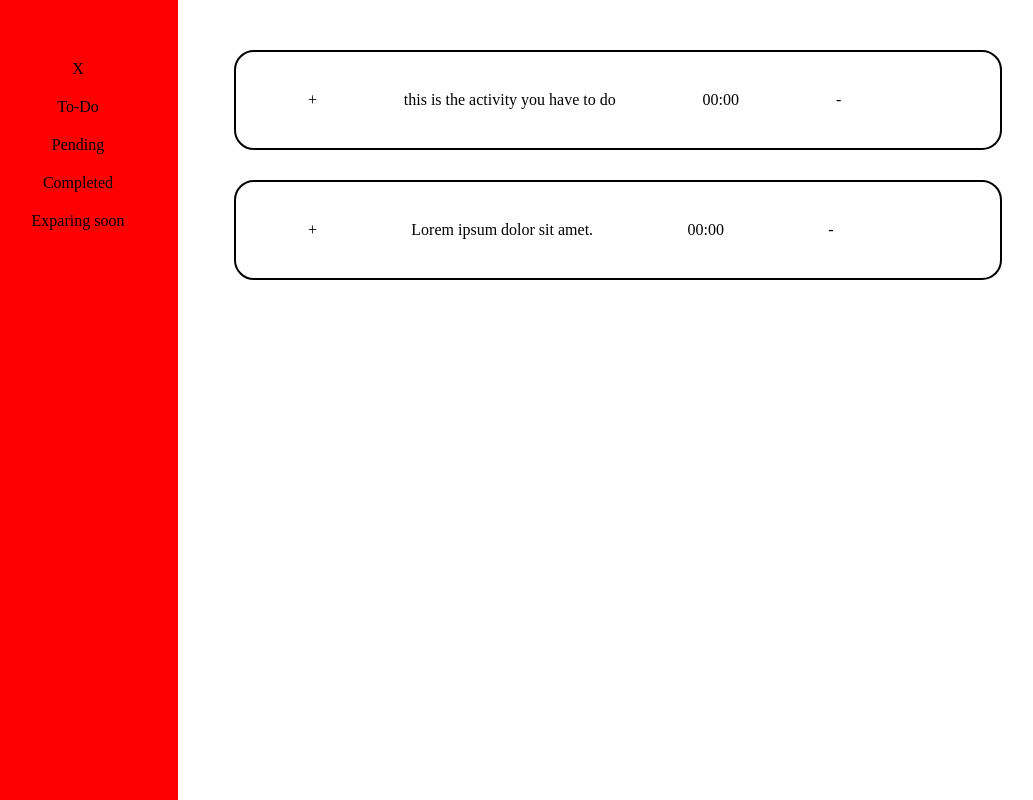
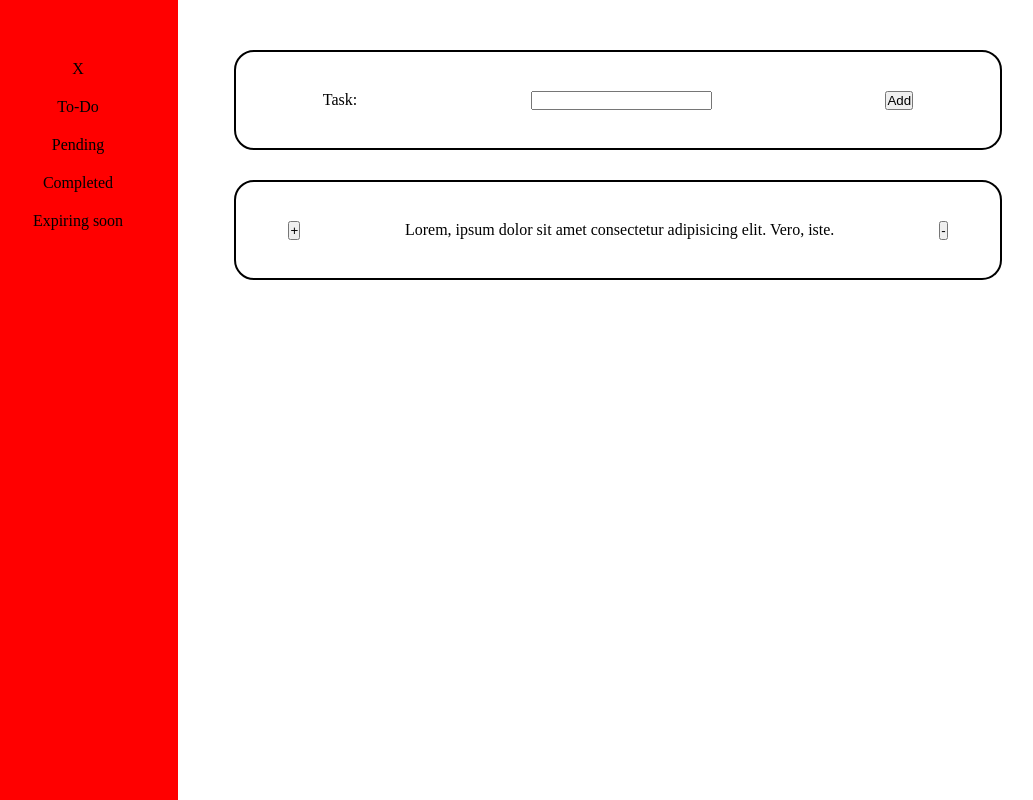
Before and after one commit to rantony23/ToDoListApp, a plain HTML site: page src/index.html in a window 1280 px wide. Shown: the whole page, without its empty margins (22-1055 px from the left). Drawn offline with Linux system fonts and the light colour scheme.

Commit message:
re making body app and adding new style

```diff
--- a/src/index.css
+++ b/src/index.css
@@ -3,6 +3,7 @@
     padding: 0;
     box-sizing: border-box;
 }
+/* Navbar */
 header{
     width: 100vw;
     height: 100vh;
@@ -31,39 +32,6 @@ header{
 .categories-container{
     display: none;
 }
-.body-app{
-    width: 100%;
-    display: flex;
-    flex-wrap: wrap;
-    gap: 30px;
-    margin: 50px 0 0 0;
-    justify-content: center;
-}
-.content-body-app{
-    width: 60%;
-    text-align: center;
-    height: 100px;
-    display: flex;
-    flex-wrap: nowrap;
-    border: 2px solid black;
-    border-radius: 20px;
-    justify-content: center;
-    align-items: center;
-    overflow: hidden;
-}
-.activity{
-    display: flex;
-    width: 80%;
-    justify-content: space-evenly;
-    align-items: center;
-}
-.activity,
-.adding-container{
-    padding: 0 5px;
-}
-.activity div{
-    padding: 10px;
-}
 .categories,
 #menu{
     cursor: pointer;
@@ -80,6 +48,29 @@ header{
     opacity: 0;
     visibility: hidden;
 }
+/* body */
+.body-app{
+    width: 100%;
+    display: flex;
+    flex-wrap: wrap;
+    gap: 30px;
+    margin: 50px 0 0 0;
+    justify-content: center;
+}
+
+
+.container-notes{
+    width: 60%;
+    text-align: center;
+    height: 100px;
+    display: flex;
+    flex-wrap: nowrap;
+    border: 2px solid black;
+    border-radius: 20px;
+    justify-content: space-around;
+    align-items: center;
+    overflow: hidden;
+}
 @media screen and (max-width:700px){
     .navbar{
         width: 100%;
--- a/src/index.html
+++ b/src/index.html
@@ -24,25 +24,19 @@
                 </div>
                 <div class="elements pending categories" >Pending</div>
                 <div class="elements completed categories ">Completed</div>
-                <div class="elements close categories ">Exparing soon</div>
+                <div class="elements close categories ">Expiring soon</div>
             </div>
         </section>
-        <section class="body-app">
-            <div class="content-body-app">
-                <div class="adding-container">+</div>
-                <div class="activity">
-                    <p>this is the activity you have to do</p>
-                    <div class="time">00:00</div>
-                    <div id="erase">-</div>
-                </div>
-            </div>
-            <div class="content-body-app">
-                <div class="adding-container">+</div>
-                <div class="activity">
-                    <p>Lorem ipsum dolor sit amet.</p>
-                    <div class="time">00:00</div>
-                    <div id="erase">-</div>
-                </div>
+        <section class="body-app" id="body">
+            <form class="container-notes" action="" id="writing-task">
+                <label for="task">Task:</label>
+                <input type="text" id="task" required>
+                <button type="submit" class="buttons">Add</button>
+            </form>
+            <div class="container-notes">
+                <button class="buttons" id="plus">+</button>
+                <div class="note">Lorem, ipsum dolor sit amet consectetur adipisicing elit. Vero, iste.</div>
+                <button class="buttons" id="erase">-</button>
             </div>
         </section>
     </header>
--- a/src/index.js
+++ b/src/index.js
@@ -1,10 +1,38 @@
+//notes: validate the list is not empty
+//allow the user to write down a new task and add it.
+//erase button for each task
+//checkbox, change the font color of a completed task
+
 const menu = document.getElementById('menu');
 const elements = document.querySelectorAll('.elements');
 const nav =  document.getElementById('navbar');
-console.log(elements);
+const adding = document.getElementById('adding');
+const cuerpo = document.getElementById('body');
+const borrar = document.getElementById('erase');
+let notas = document.querySelectorAll('content-body-app');
+
 menu.addEventListener('click', () =>{
     elements.forEach( elemento =>{
         elemento.classList.toggle('elements-hidden');
     })
     nav.classList.toggle('menu-hidden');
 });
+adding.addEventListener('click', () =>{
+    const nuevoDiv = document.createElement('div');
+    nuevoDiv.classList = 'content-body-app';
+    nuevoDiv.innerHTML = `
+                    <div class="adding-container">+</div>
+                <div class="activity">
+                    <p></p>
+                    <div class="time">00:00</div>
+                    <div id="erase">-</div>
+                </div>
+    `;
+    cuerpo.appendChild(nuevoDiv);
+
+    notas = document.querySelectorAll('.content-body-app');
+    console.log(notas);
+});
+borrar.addEventListener('click', () =>{
+
+})
```
